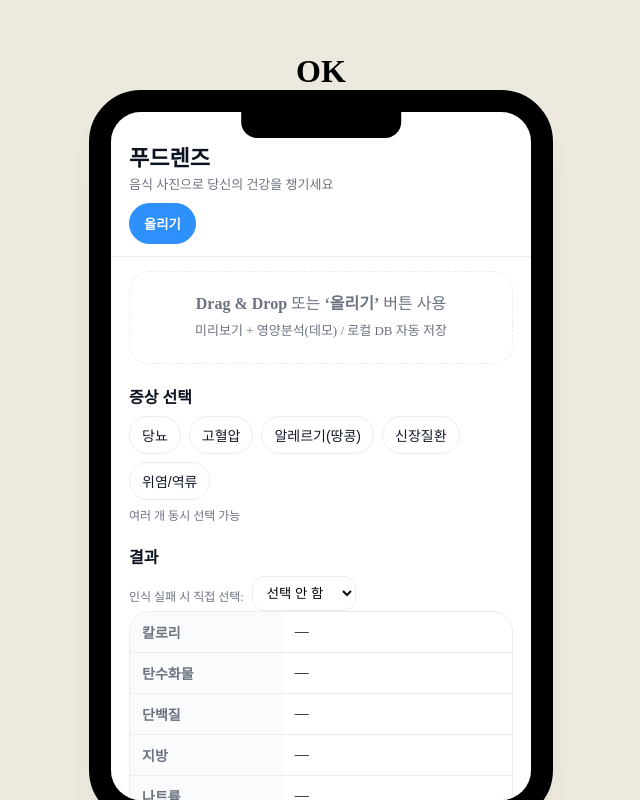
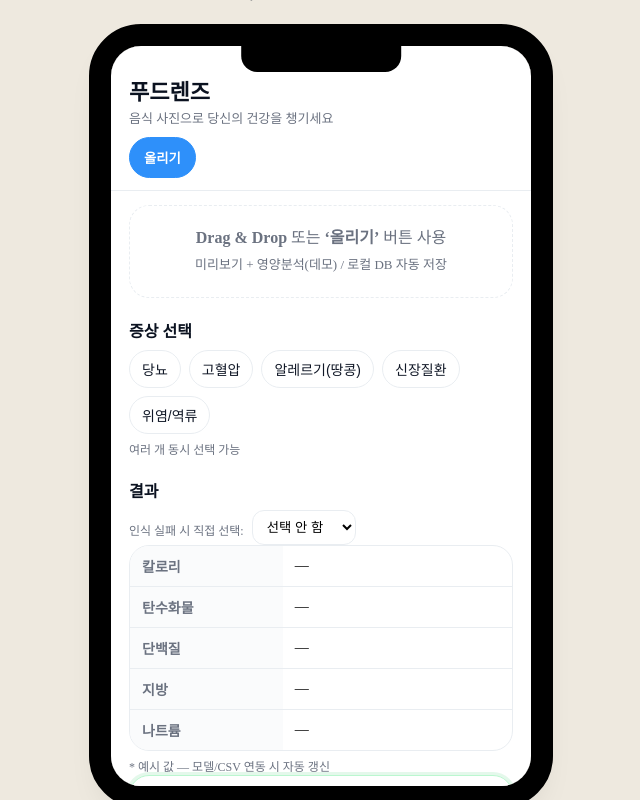
Before and after one commit to minseokteam-hub/foodlens, a plain HTML site: page index.html in a window 1280 px wide. Shown: the whole page, without its empty margins (319-959 px from the left). Drawn offline with Linux system fonts and the light colour scheme.

Commit message:
Fix formatting of index.html

```diff
--- a/index.html
+++ b/index.html
@@ -1,4 +1,4 @@
-<!doctype html><meta charset="utf-8"><title>OK</title><h1>OK</h1>
+
 <!doctype html>
 <html lang="ko">
 <head>
```
